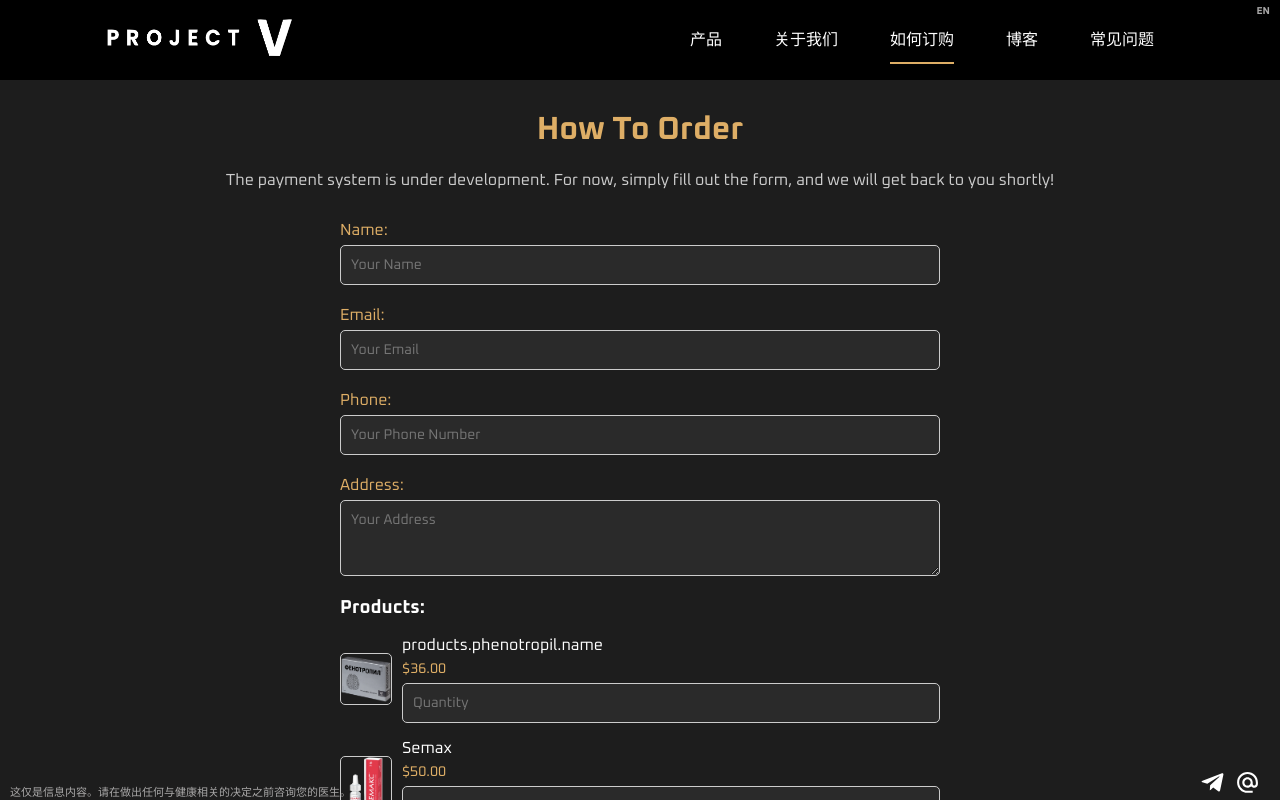
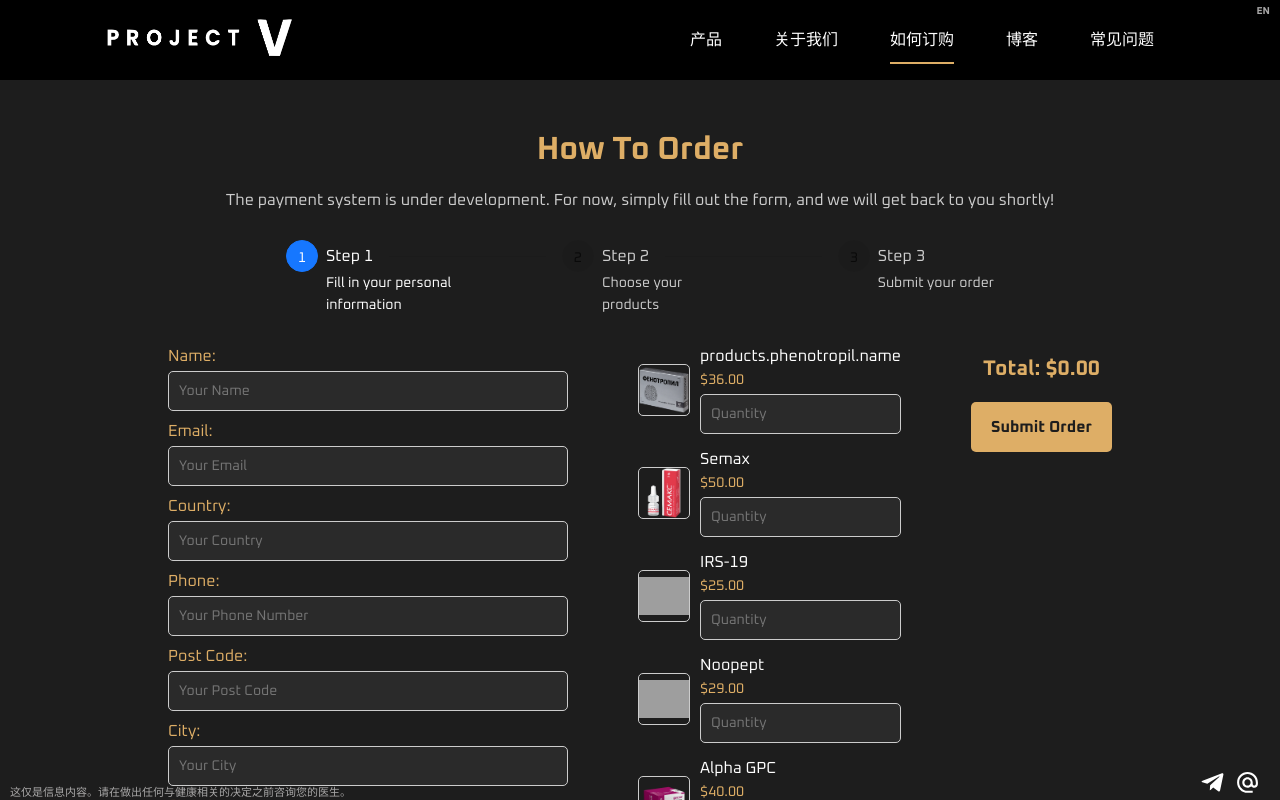
Before and after one commit to Aleks2580/Animus, a React (Vite) app in the folder my-app-vite/: page /order in a window 1280 px wide. Shown: the top 800 px of the page. Built offline with nearby package versions, Linux system fonts and the light colour scheme; grey boxes are pictures that could not be loaded.

Commit message:
order updated

```diff
--- a/my-app-vite/src/components/HowToOrder/HowToOrder.jsx
+++ b/my-app-vite/src/components/HowToOrder/HowToOrder.jsx
@@ -1,6 +1,9 @@
 import React, { useState } from "react";
 import { useProducts } from "../../constants/ProductsConstants";
+import { Steps } from 'antd';
 import styles from "./HowToOrder.module.css";
+
+
 
 export default function HowToOrder() {
   const products = useProducts(); // Get product data
@@ -8,12 +11,15 @@ export default function HowToOrder() {
     name: "",
     email: "",
     phone: "",
-    address: "",
+    country: "",
+    street: "",
+    city: "",
+    postCode: "",
     items: products.map((product) => ({
       id: product.id,
       name: product.name,
-      price: parseFloat(product.price.replace("$", "")), // Extract numeric price
-      quantity: null, // Default quantity is 0 for each product
+      price: parseFloat(product.price.replace("$", "")),
+      quantity: null,
     })),
   });
 
@@ -46,6 +52,28 @@ export default function HowToOrder() {
       .toFixed(2); // Total sum with two decimal places
   };
 
+  const current = (() => {
+    const isPersonalInfoComplete =
+      formData.name &&
+      formData.email &&
+      formData.phone &&
+      formData.street &&
+      formData.country &&
+      formData.postCode &&
+      formData.city;
+
+    const isProductSelected = formData.items.some((item) => item.quantity > 0);
+
+    if (!isPersonalInfoComplete) {
+      return 0; // Stay at step 1 if personal info is incomplete
+    } else if (!isProductSelected) {
+      return 1; // Highlight step 2 if no product is selected
+    } else {
+      return 2; // Move to step 3 when everything is filled
+    }
+  })();
+
+
   return (
     <div className={styles.howToOrder}>
       <h1 className={styles.title}>How To Order</h1>
@@ -53,9 +81,29 @@ export default function HowToOrder() {
         The payment system is under development. For now, simply fill out the
         form, and we will get back to you shortly!
       </p>
-
+      <div className={styles.stepsWrapper}>
+      <Steps
+  className={styles.steps}
+  current={current}
+  items={[
+    {
+      title: "Step 1",
+      description: "Fill in your personal information",
+    },
+    {
+      title: "Step 2",
+      description: "Choose your products",
+    },
+    {
+      title: "Step 3",
+      description: "Submit your order",
+    },
+  ]}
+/>
+  </div>
       <form className={styles.orderForm} onSubmit={handleSubmit}>
         {/* Name Field */}
+        <div className={styles.formGroupWrapper}>
         <div className={styles.formGroup}>
           <label htmlFor="name">Name:</label>
           <input
@@ -83,6 +131,19 @@ export default function HowToOrder() {
           />
         </div>
 
+        <div className={styles.formGroup}>
+  <label htmlFor="country">Country:</label>
+  <input
+    type="text"
+    id="country"
+    name="country"
+    value={formData.country || ""}
+    onChange={handleChange}
+    placeholder="Your Country"
+    required
+  />
+</div>
+
         {/* Phone Field */}
         <div className={styles.formGroup}>
           <label htmlFor="phone">Phone:</label>
@@ -98,22 +159,53 @@ export default function HowToOrder() {
         </div>
 
         {/* Address Field */}
-        <div className={styles.formGroup}>
-          <label htmlFor="address">Address:</label>
-          <textarea
-            id="address"
-            name="address"
-            value={formData.address}
-            onChange={handleChange}
-            placeholder="Your Address"
-            rows="3"
-            required
-          ></textarea>
+   {/* Post Code Field */}
+<div className={styles.formGroup}>
+  <label htmlFor="postCode">Post Code:</label>
+  <input
+    type="text"
+    id="postCode"
+    name="postCode"
+    value={formData.postCode || ""}
+    onChange={handleChange}
+    placeholder="Your Post Code"
+    required
+  />
+</div>
+
+{/* City Field */}
+<div className={styles.formGroup}>
+  <label htmlFor="city">City:</label>
+  <input
+    type="text"
+    id="city"
+    name="city"
+    value={formData.city || ""}
+    onChange={handleChange}
+    placeholder="Your City"
+    required
+  />
+</div>
+
+{/* Street Field */}
+<div className={styles.formGroup}>
+  <label htmlFor="street">Street:</label>
+  <input
+    type="text"
+    id="street"
+    name="street"
+    value={formData.street || ""}
+    onChange={handleChange}
+    placeholder="Your Street"
+    required
+  />
+</div>
+
+
         </div>
-
         {/* Product Selection */}
         <div className={styles.productSelection}>
-          <h3>Products:</h3>
+          {/* <h3>Products:</h3> */}
           {products.map((product) => (
             <div key={product.id} className={styles.productItem}>
               <img src={product.image} alt={product.name} className={styles.productImage} />
@@ -137,6 +229,7 @@ export default function HowToOrder() {
         </div>
 
         {/* Total Price */}
+        <div>
         <div className={styles.totalPrice}>
           <h3>Total: ${calculateTotal()}</h3>
         </div>
@@ -145,7 +238,8 @@ export default function HowToOrder() {
         <button type="submit" className={styles.submitButton}>
           Submit Order
         </button>
+        </div>
       </form>
-    </div>
+      </div>
   );
 }
--- a/my-app-vite/src/components/HowToOrder/HowToOrder.module.css
+++ b/my-app-vite/src/components/HowToOrder/HowToOrder.module.css
@@ -1,14 +1,15 @@
-.howToOrder {
-    padding: 10vh 50px 50px 50px; /* Top padding in pixels */
-    background-color: #1d1d1d; /* Match the style */
+ .howToOrder {
+    padding: 10vh 50px 0 50px;
+    background-color: #1d1d1d;
     color: #fff;
+    height: 90vh;
   }
 
   .title {
     text-align: center;
     font-size: 32px;
     margin-bottom: 20px;
-    margin-top: 30px;
+    margin-top: 50px;
     color: #deae66;
   }
 
@@ -19,22 +20,58 @@
     color: #ccc;
   }
 
+  .steps {
+    width: 60%; /* Limit maximum width */
+    margin: 20px auto; /* Center horizontally */
+  }
+
+  :global(.ant-steps-item-title) {
+    color: #deae66; /* Gold color for titles */
+  }
+
+  :global(.ant-steps-item-description) {
+    color: #ccc; /* Light gray for descriptions */
+  }
+
+  :global(.ant-steps-item-process .ant-steps-item-title),
+  :global(.ant-steps-item-process .ant-steps-item-description) {
+    color: #fff !important; /* Active step styling */
+  }
+
+  :global(.ant-steps-item-finish .ant-steps-item-title),
+  :global(.ant-steps-item-finish .ant-steps-item-description) {
+    color: #deae66 !important; /* Finished step styling */
+  }
+
+  :global(.ant-steps-item-wait .ant-steps-item-title),
+  :global(.ant-steps-item-wait .ant-steps-item-description) {
+    color: #ccc !important; /* Waiting step styling */
+  }
+
+
   .orderForm {
-    max-width: 600px;
+    /* max-width: 600px; */
     margin: 0 auto;
     display: flex;
-    flex-direction: column;
-    gap: 20px;
+    flex-direction: row;
+    justify-content: center;
+    gap: 70px;
+  }
+
+  .formGroupWrapper {
+    width: 400px;
   }
 
   .formGroup {
     display: flex;
     flex-direction: column;
     gap: 5px;
+
   }
 
   label {
     font-size: 16px;
+    margin-top: 10px;
     color: #deae66;
   }
 
@@ -60,6 +97,7 @@
     display: flex;
     flex-direction: column;
     gap: 15px;
+    margin-top: 10px;
   }
 
   .productItem {
```
